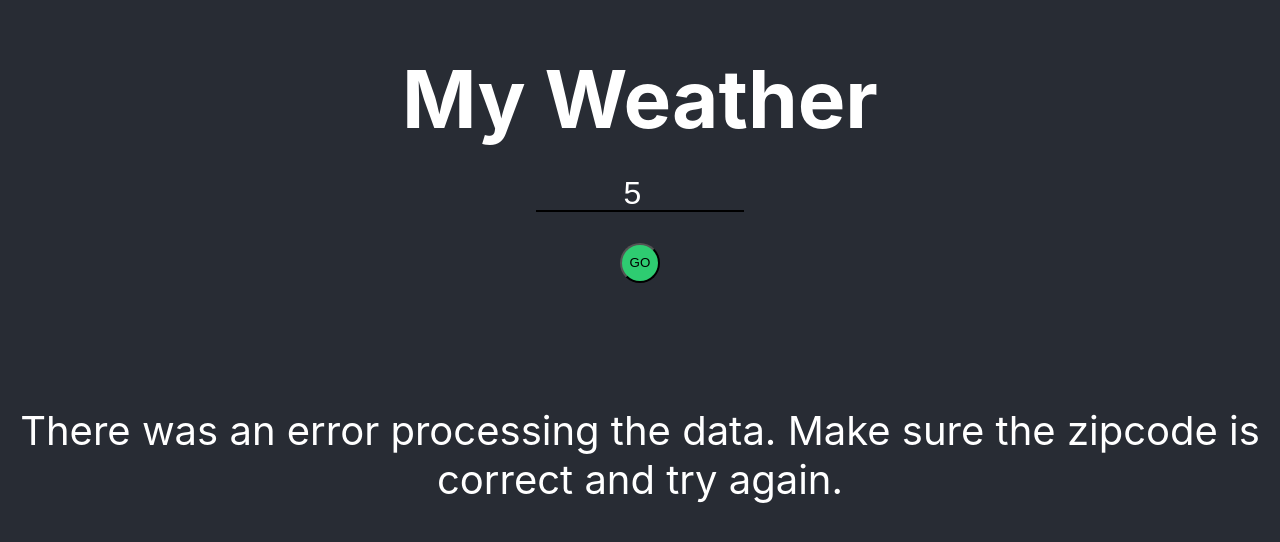
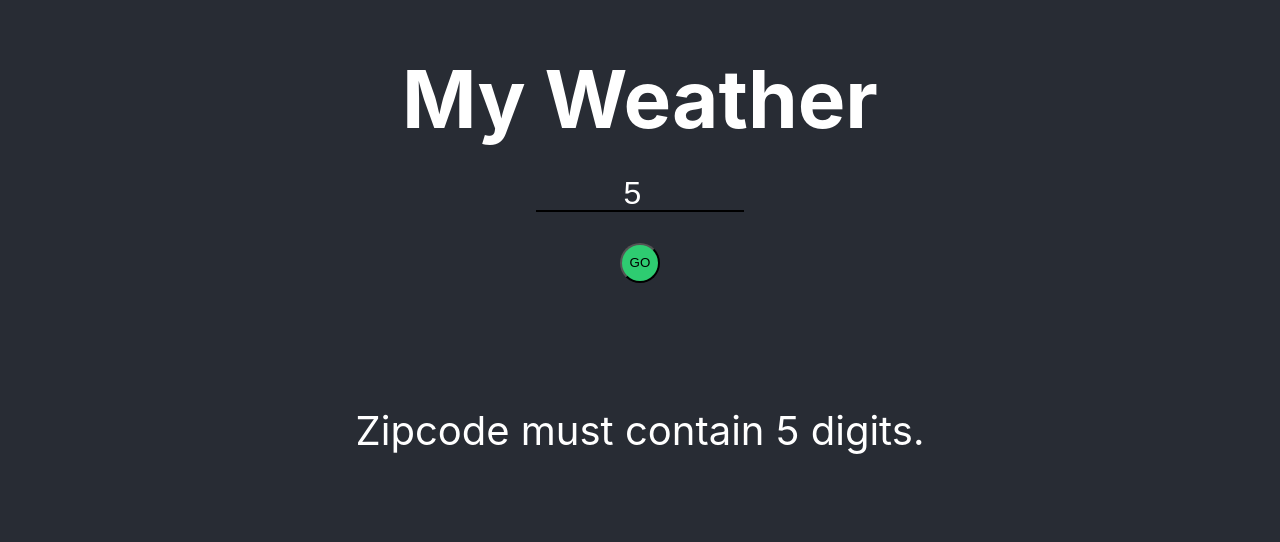
Before and after one commit to jacoboakley/myWeather, a React (Create React App) app: page / in a window 1280 px wide. Both pictures are taken after typing "5" into the empty fields and a click on the button "GO". Shown: the top 542 px of the page. Built offline with nearby package versions, Linux system fonts and the light colour scheme.

Commit message:
added check for zipcode length

```diff
--- a/src/App.js
+++ b/src/App.js
@@ -43,9 +43,8 @@
     if (zipcode.length !== 5) {
       this.setState({
         content: (
-          <p style={{ textAlign: 'center' }}>
-              There was an error processing the data.
-              Make sure the zipcode is correct and try again.
+          <p>
+            Zipcode must contain 5 digits.
           </p>
         ),
       });
@@ -53,7 +52,7 @@
       fetch(`https://api.openweathermap.org/data/2.5/weather?zip=${zipcode},us&APPID=${APIKEY}&units=imperial`)
         .then(response => response.json())
         .then((data) => {
-          if (data.message === 'city not found') {
+          if (data.cod === '404') {
             throw Error(data.message);
           }
           this.setState({
@@ -65,9 +64,8 @@
         .catch(() => {
           this.setState({
             content: (
-              <p style={{ textAlign: 'center' }}>
-                There was an error processing the data.
-                Make sure the zipcode is correct and try again.
+              <p>
+                City Not Found
               </p>
             ),
           });
```
